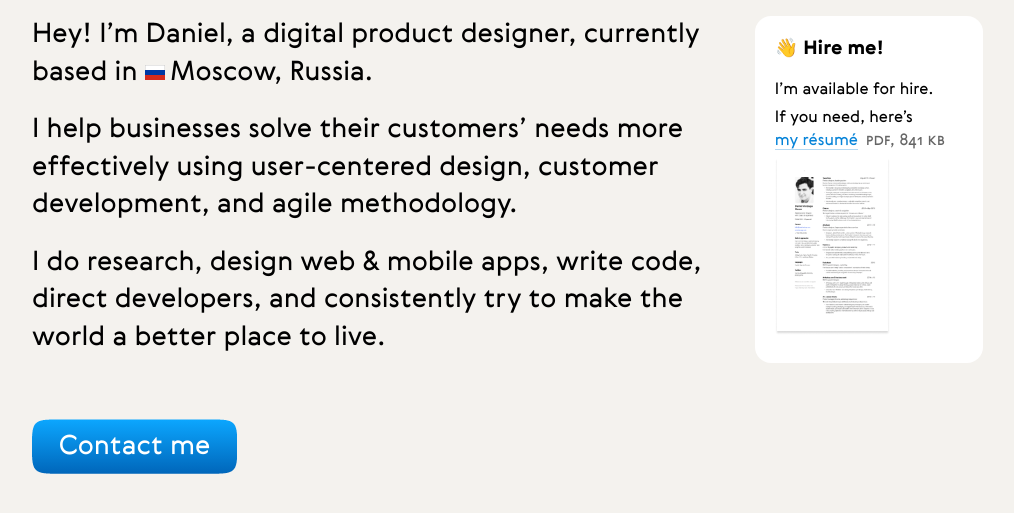
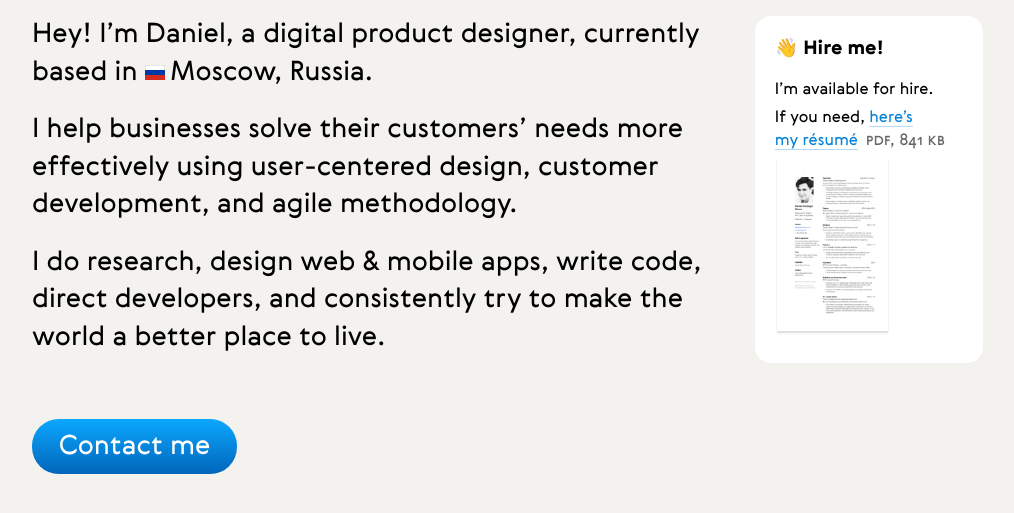
Before and after one commit to danielverdugo/danielverdugo.github.io, a Jekyll site: the page built from index.html, in a window 1280 px wide. Shown: the part 182-695 px from the top of the page, without its empty margins (78-1092 px from the left). Built offline with Jekyll 4.4.1, drawn with Linux system fonts in a browser that asks for light colours; comment, search, counter and statistics services are not loaded.

Commit message:
Fixed link and button

```diff
--- a/_includes/core.sass
+++ b/_includes/core.sass
@@ -77,7 +77,7 @@ a.email
     background: linear-gradient(180deg, #0CA7FF 0%, #0066BA 100%)
     background-size: 100%
     color: #fff
-    clip-path: $email_radius
+    border-radius: 1em
     border: 0
     z-index: 100
     position: relative
--- a/index.html
+++ b/index.html
@@ -21,12 +21,12 @@ title: Daniel Verdugo Nosov
         <div class="hireme">
             <h3>👋&nbsp;Hire&nbsp;me!</h3>
             <p>I&rsquo;m available for hire.</p>
-            <p>If&nbsp;you need, here&rsquo;s <a href="/danielverdugo-cv-2020.pdf" id="cv-link">my&nbsp;résumé</a>&nbsp;<a href="/danielverdugo-cv-2020.pdf" class="span"><span class="file" onmouseover="hover('cv-link')" onmouseout="remhover('cv-link')">pdf, 841&nbsp;kb</a></span></p>
+            <p>If&nbsp;you need, <a href="/danielverdugo-cv-2020.pdf" id="cv-link">here&rsquo;s my&nbsp;résumé</a>&nbsp;<a href="/danielverdugo-cv-2020.pdf" class="span"><span class="file" onmouseover="hover('cv-link')" onmouseout="remhover('cv-link')">pdf, 841&nbsp;kb</a></span></p>
             <a href="/danielverdugo-cv-2020.pdf" class="imglink" onmouseover="hover('cv-link')" onmouseout="remhover('cv-link')"><img src="/i/resume.png" height="177" width="115"></a>
         </div>
     </div>
 </div>
-<div class="grid">
+<div class="grid" style="padding-bottom: 3em;">
     <div class="unit whole">
         <div style="margin-top: 1.5em" class="aligncenter-mob"><a href="mailto:hello&#64;danielverdugo.com" class="email">Contact&nbsp;me</a></div>
     </div>
```
